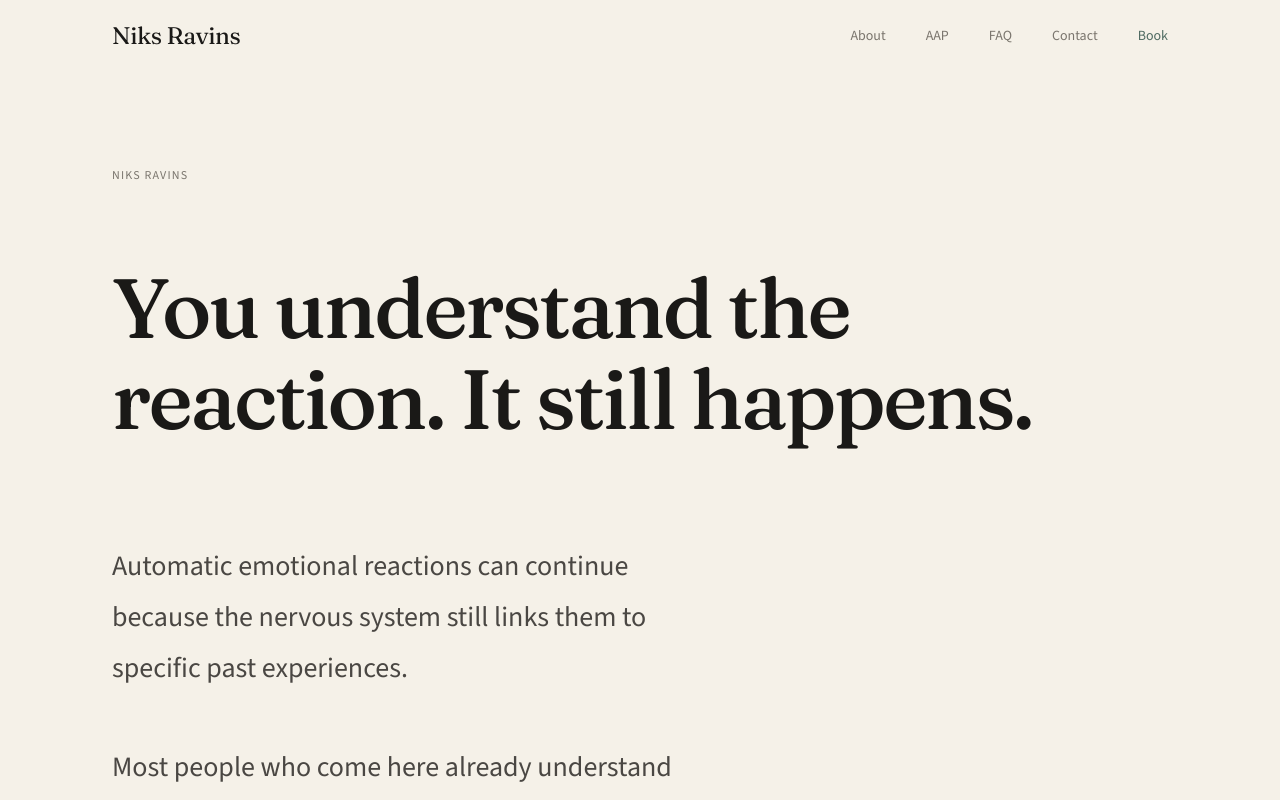
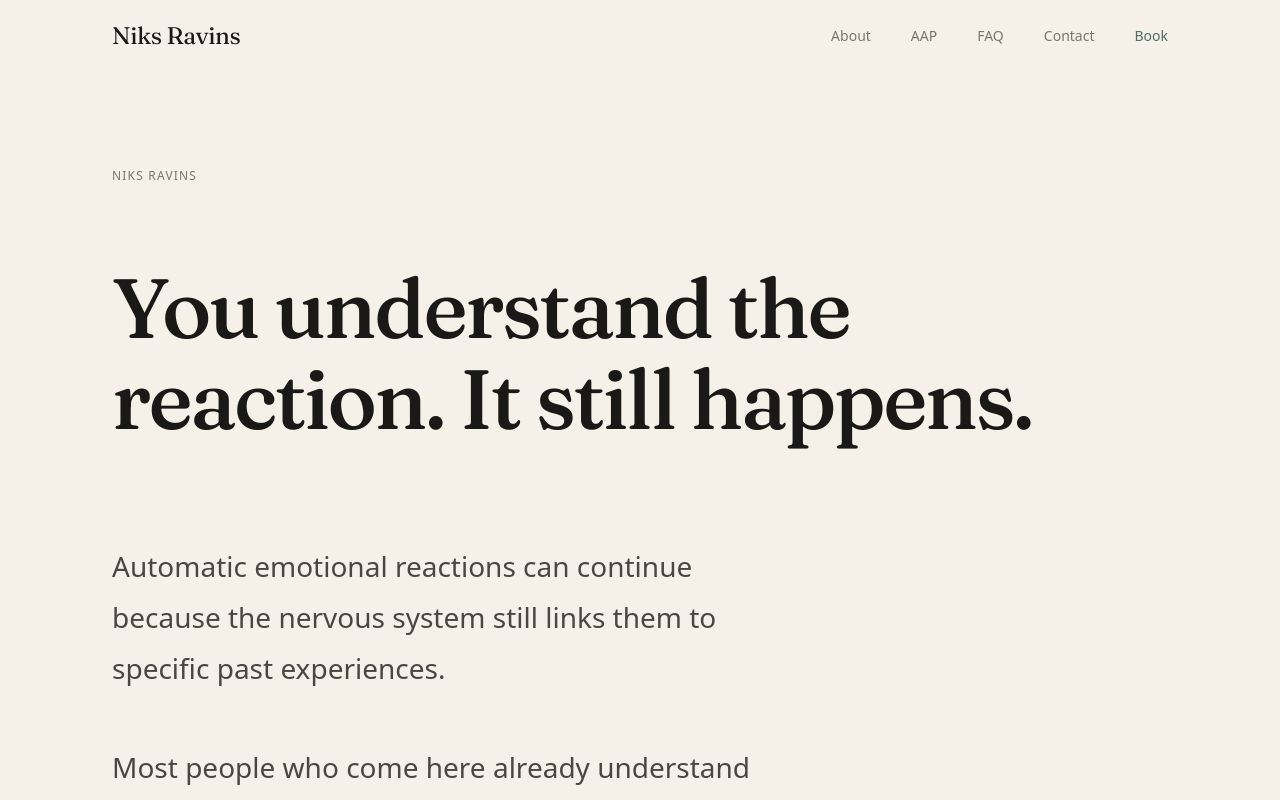
Before and after one commit to niksprojectsup-oss/niksravins.com, a Next.js app: page / in a window 1280 px wide. Shown: the top 800 px of the page. Built offline with nearby package versions, Linux system fonts and the light colour scheme.

Commit message:
Fix Turbopack Google font build
Co-authored-by: niksprojectsup-oss <niksprojectsup-oss@users.noreply.github.com>

```diff
--- a/src/app/globals.css
+++ b/src/app/globals.css
@@ -93,6 +93,7 @@
   }
 
   html {
+    --font-family-sans: "Source Sans 3", ui-sans-serif, system-ui, sans-serif;
     scroll-behavior: smooth;
     scroll-padding-top: 5rem;
     text-size-adjust: 100%;
--- a/src/app/layout.tsx
+++ b/src/app/layout.tsx
@@ -1,18 +1,11 @@
 import type { Metadata } from "next";
-import { Fraunces, Source_Sans_3 } from "next/font/google";
+import { Fraunces } from "next/font/google";
 import { siteConfig } from "@/content/site";
 import "./globals.css";
 
 const fraunces = Fraunces({
   variable: "--font-family-display",
   subsets: ["latin"],
-  display: "swap",
-});
-
-const sourceSans = Source_Sans_3({
-  variable: "--font-family-sans",
-  subsets: ["latin"],
-  weight: ["300", "400", "500", "600"],
   display: "swap",
 });
 
@@ -40,7 +33,7 @@ export default function RootLayout({
   return (
     <html
       lang="en"
-      className={`${fraunces.variable} ${sourceSans.variable} h-full`}
+      className={`${fraunces.variable} h-full`}
     >
       <body className="min-h-full flex flex-col font-sans text-base leading-normal text-ink antialiased">
         {children}
```
